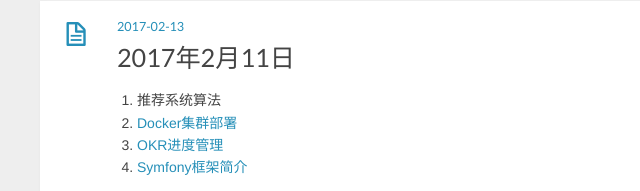
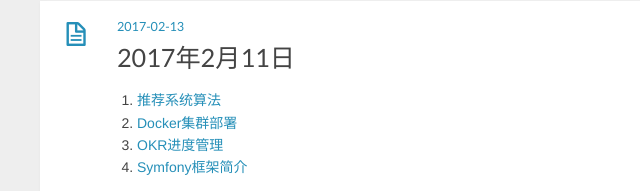
Before and after one commit to tokyo-meetup/github.io, a plain HTML site: page 2017/02/13/2017年2月11日/index.html in a window 1280 px wide. Shown: the part 157-348 px from the top of the page, 0-640 px from the left. Drawn offline with nearby package versions, Linux system fonts and the light colour scheme.

Commit message:
Site updated: 2017-02-14 22:19:02

```diff
--- a/2017/02/13/2017年2月11日/index.html
+++ b/2017/02/13/2017年2月11日/index.html
@@ -62,7 +62,7 @@
     <div class="entry">
 
         <ol>
-<li>推荐系统算法</li>
+<li><a href="files/engineers_who_play_with_data_recommendation_system.pdf">推荐系统算法</a></li>
 <li><a href="files/docker_swarm_mode.pdf">Docker集群部署</a></li>
 <li><a href="okr.pdf">OKR进度管理</a></li>
 <li><a href="php_fw_symfony.pdf">Symfony框架简介</a></li>
```
Also changed, not shown: index.html (+1 -1 lines), 1 other file.
